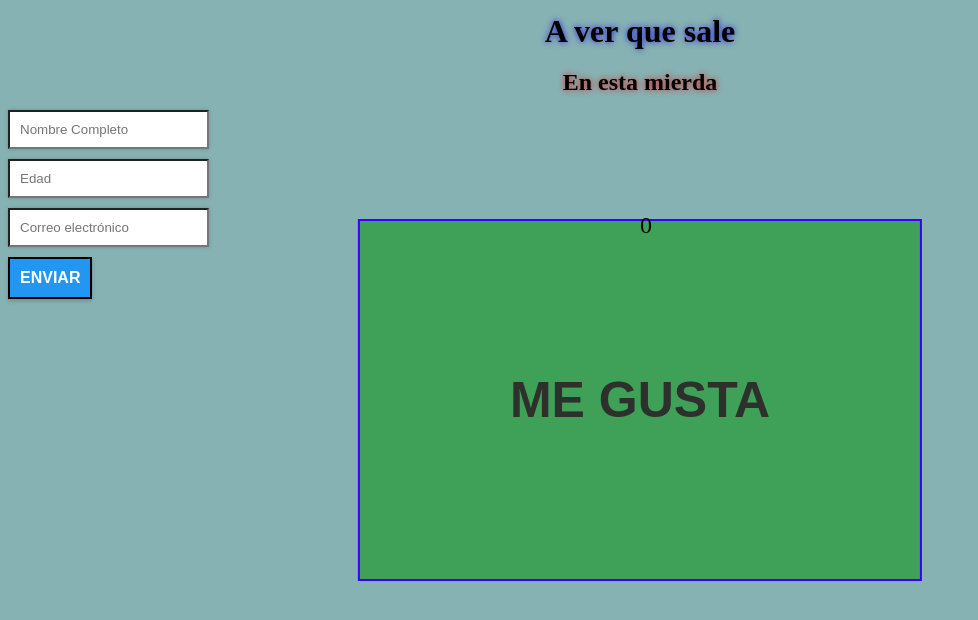
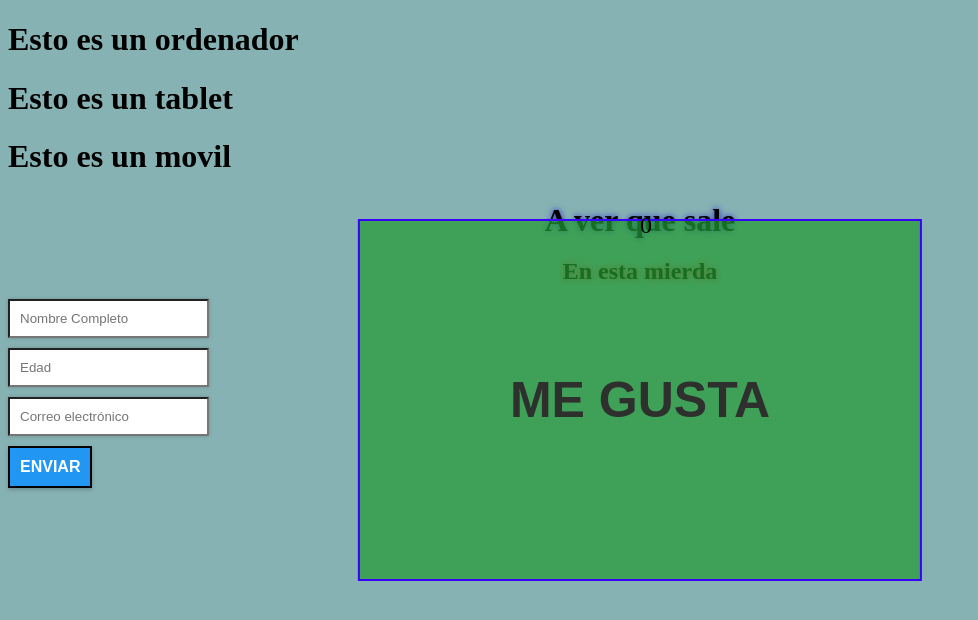
Before and after one commit to alexis206/Pagina, a plain HTML site: page index.html in a window 1280 px wide. Shown: the whole page, without its empty margins (0-978 px from the left). Drawn offline with Linux system fonts and the light colour scheme.

Commit message:
Update index.html

```diff
--- a/index.html
+++ b/index.html
@@ -10,7 +10,17 @@
 
 <body>
 
-
+  <div class="resolucion">
+        <div class="desktop">
+            <h1>Esto es un ordenador</h1>
+        </div>
+        <div class="tablet">
+            <h1>Esto es un tablet</h1>
+        </div>
+        <div class="movil">
+            <h1>Esto es un movil</h1>
+        </div>
+    </div>
 
 
     <h1 class="titulo">A ver que sale</h1>
```
